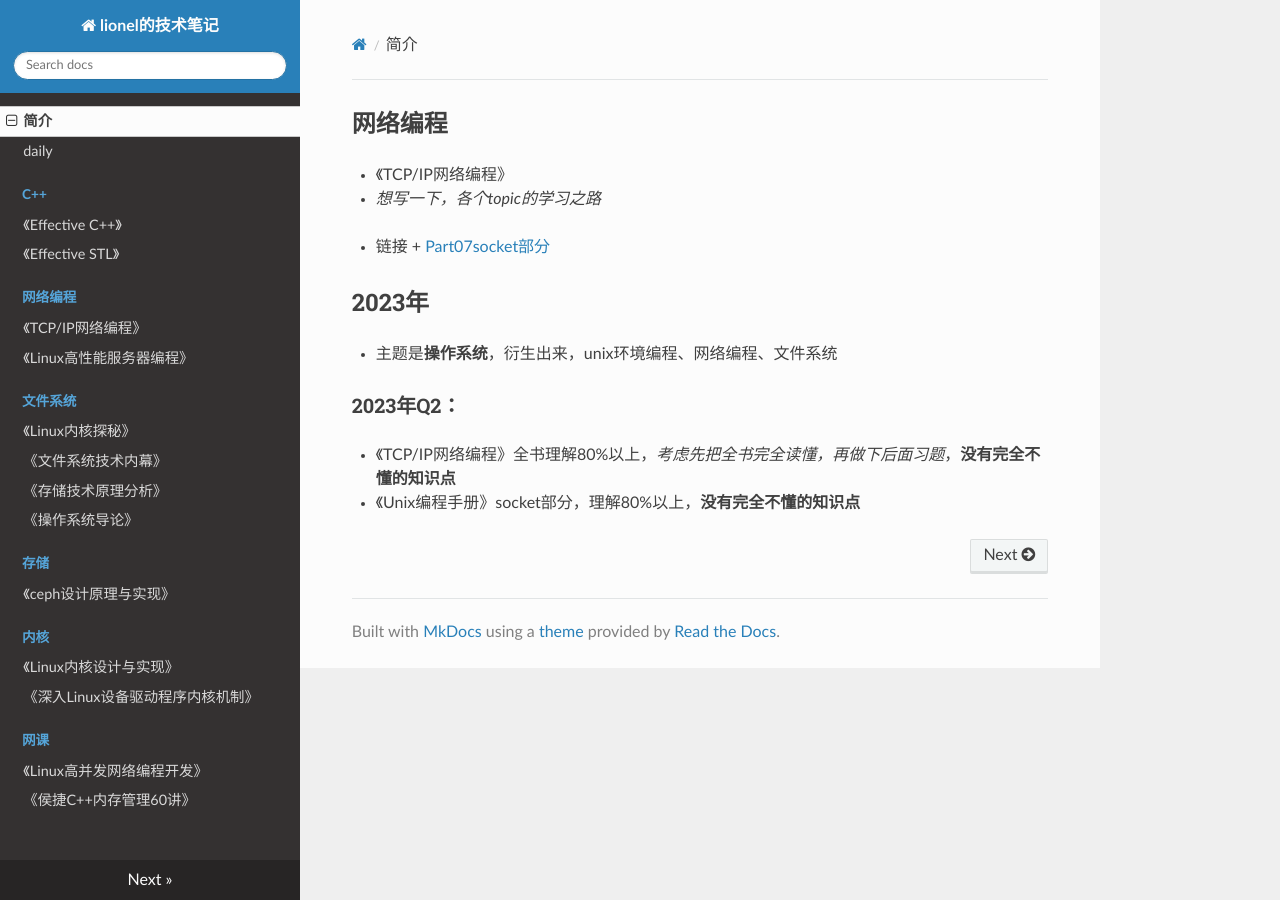
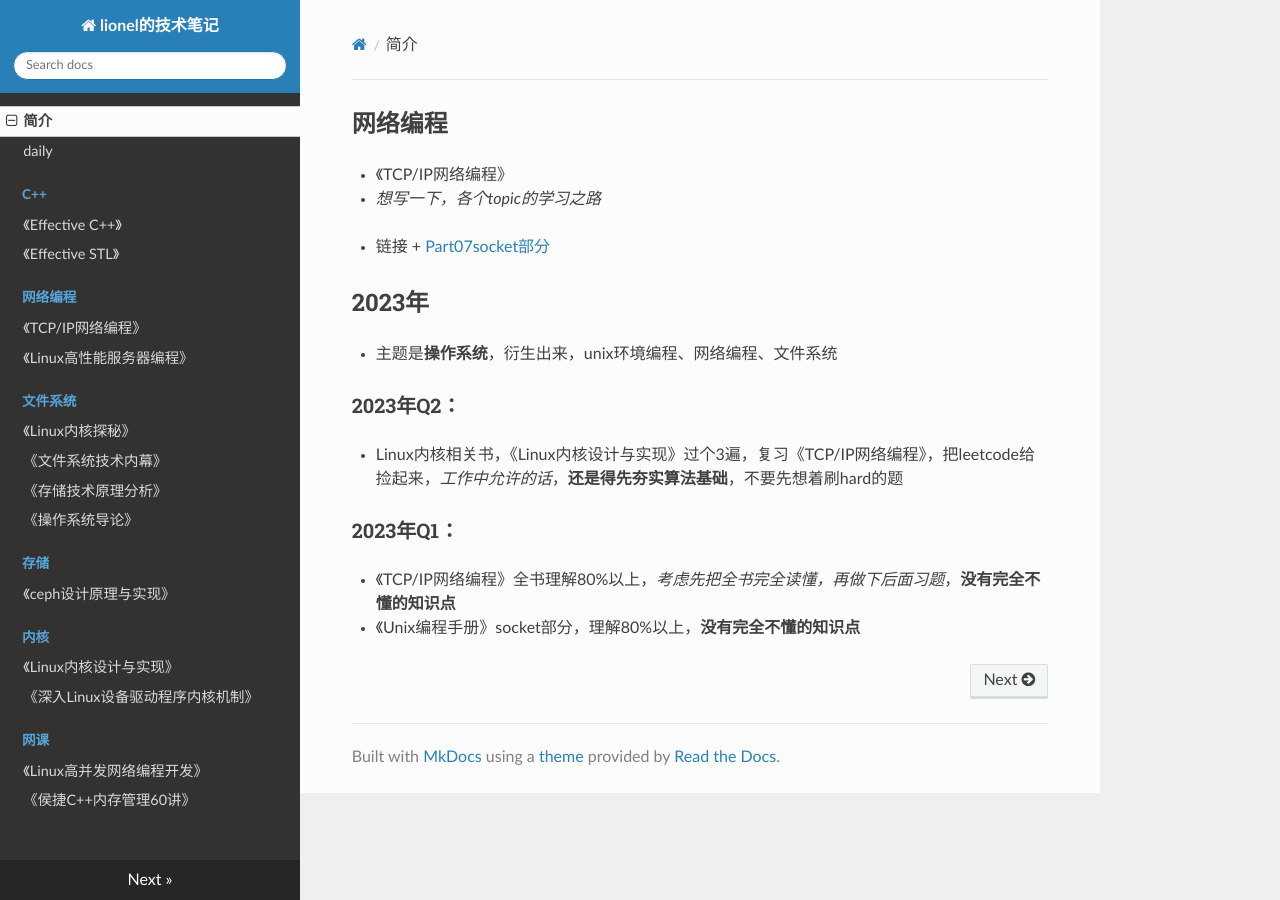
Before and after one commit to wolflion/booknotes, an MkDocs documentation site: the page built from docs/index.md, in a window 1280 px wide. Built offline with MkDocs 1.6.1, drawn with Linux system fonts in a browser that asks for light colours; nearby versions of some CDN libraries.

Commit message:
Update index.md

```diff
--- a/docs/index.md
+++ b/docs/index.md
@@ -12,5 +12,9 @@
 
 ### 2023年Q2：
 
++ Linux内核相关书，《Linux内核设计与实现》过个3遍，复习《TCP/IP网络编程》，把leetcode给捡起来，*工作中允许的话*，**还是得先夯实算法基础**，不要先想着刷hard的题
+
+### 2023年Q1：
+
 + 《TCP/IP网络编程》全书理解80%以上，*考虑先把全书完全读懂，再做下后面习题*，**没有完全不懂的知识点**
 + 《Unix编程手册》socket部分，理解80%以上，**没有完全不懂的知识点**
```
